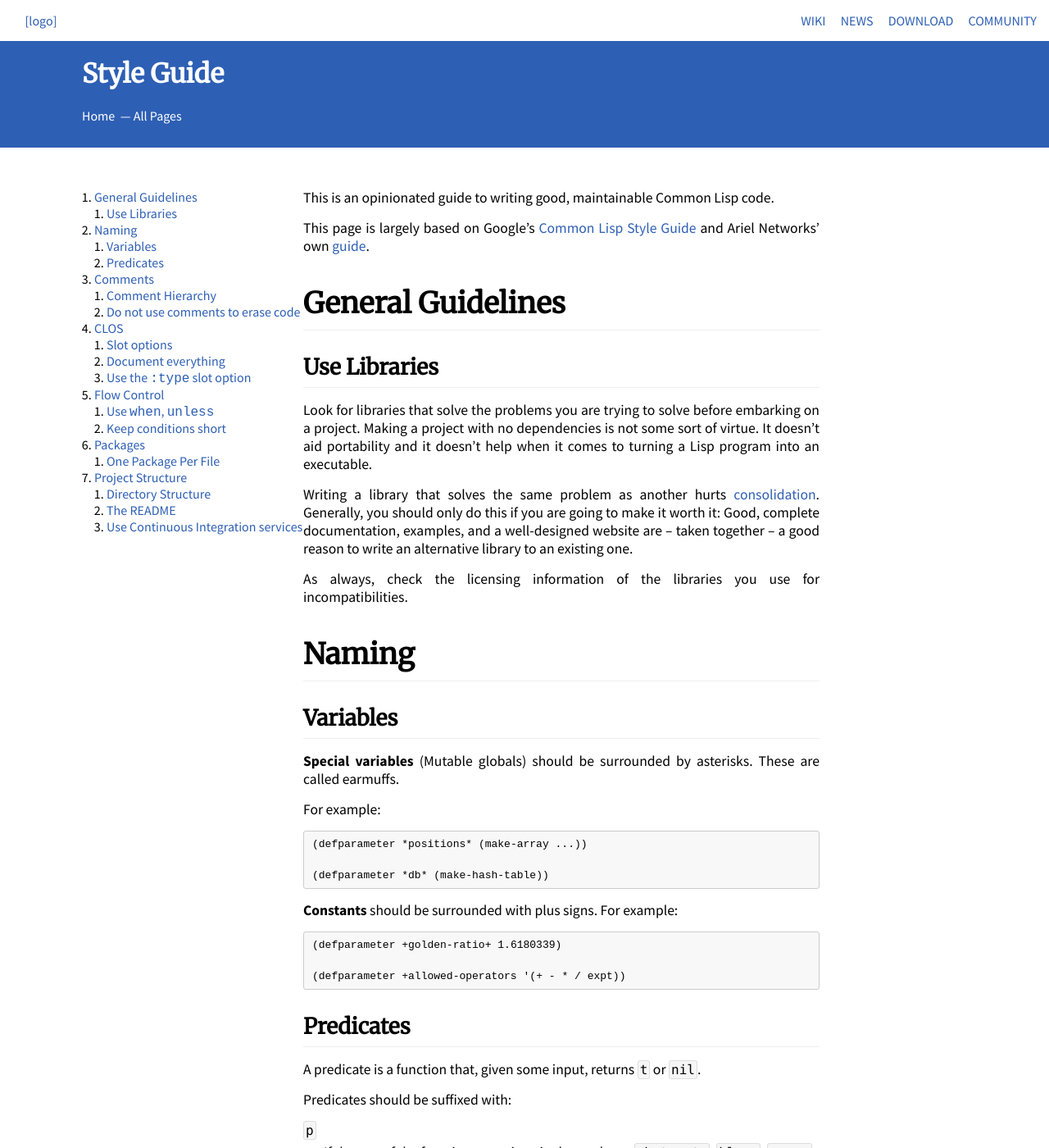
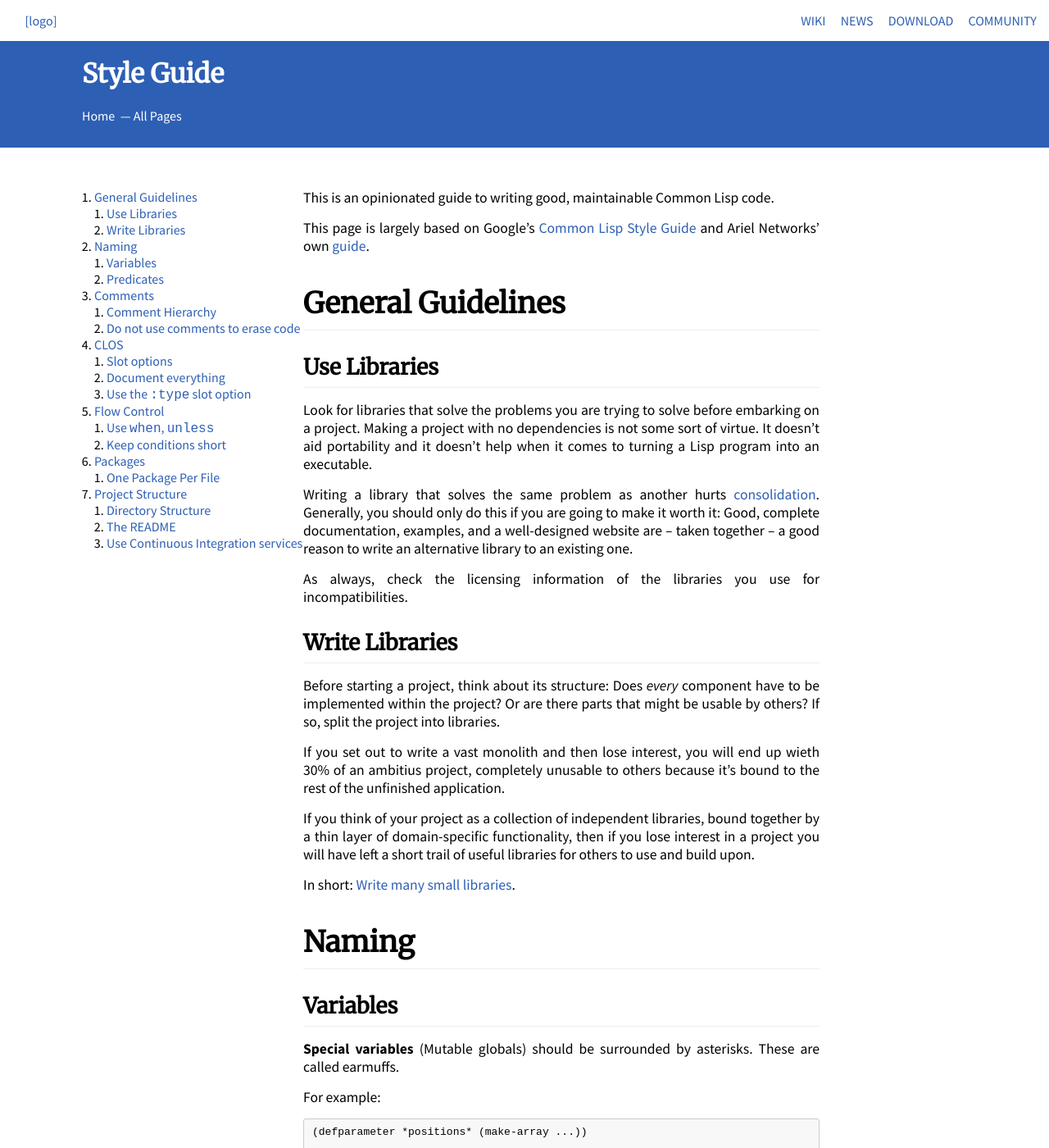
Before and after one commit to LispLang/lisplang.github.io, a Jekyll site: the page built from wiki/style-guide.md, in a window 1280 px wide and 1400 px high. Shown: the whole window at 82% size. Built offline with Jekyll 4.4.1, drawn with Linux system fonts in a browser that asks for light colours; nearby versions of some CDN libraries.

Commit message:
Add note on writing libraries

```diff
--- a/wiki/style-guide.md
+++ b/wiki/style-guide.md
@@ -25,6 +25,23 @@ alternative library to an existing one.
 
 As always, check the licensing information of the libraries you use for
 incompatibilities.
+
+## Write Libraries
+
+Before starting a project, think about its structure: Does *every* component
+have to be implemented within the project? Or are there parts that might be
+usable by others? If so, split the project into libraries.
+
+If you set out to write a vast monolith and then lose interest, you will end up
+wieth 30% of an ambitius project, completely unusable to others because it's
+bound to the rest of the unfinished application.
+
+If you think of your project as a collection of independent libraries, bound
+together by a thin layer of domain-specific functionality, then if you lose
+interest in a project you will have left a short trail of useful libraries for
+others to use and build upon.
+
+In short: [Write many small libraries][small-libs].
 
 # Naming
 
@@ -336,4 +353,5 @@ users.
 [google]: https://google-styleguide.googlecode.com/svn/trunk/lispguide.xml
 [an]: http://labs.ariel-networks.com/cl-style-guide.html
 [consolidation]: http://fare.livejournal.com/169346.html
+[small-libs]: https://gist.github.com/substack/5075355
 [tt]: https://github.com/m2ym/trivial-types
```
